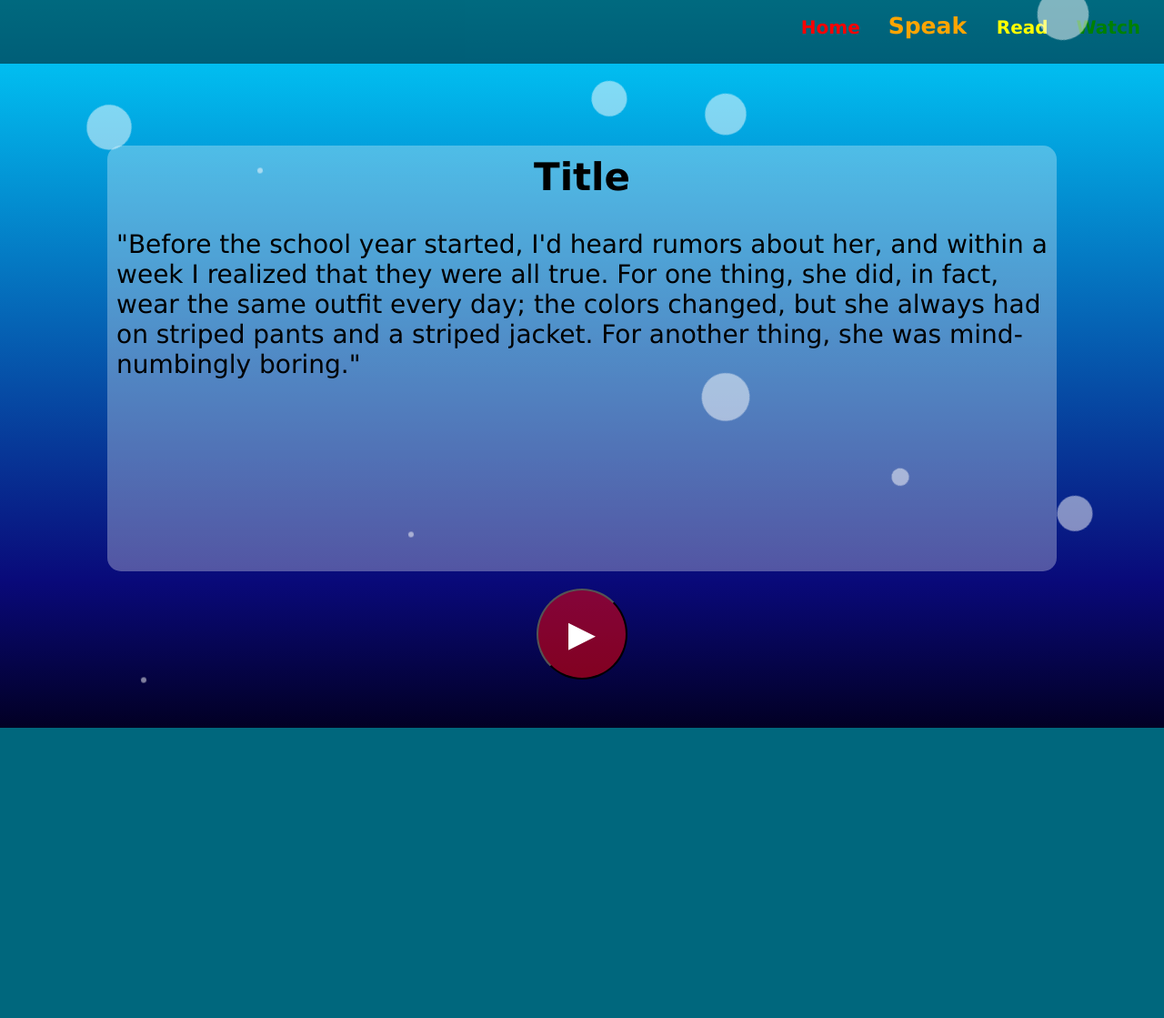
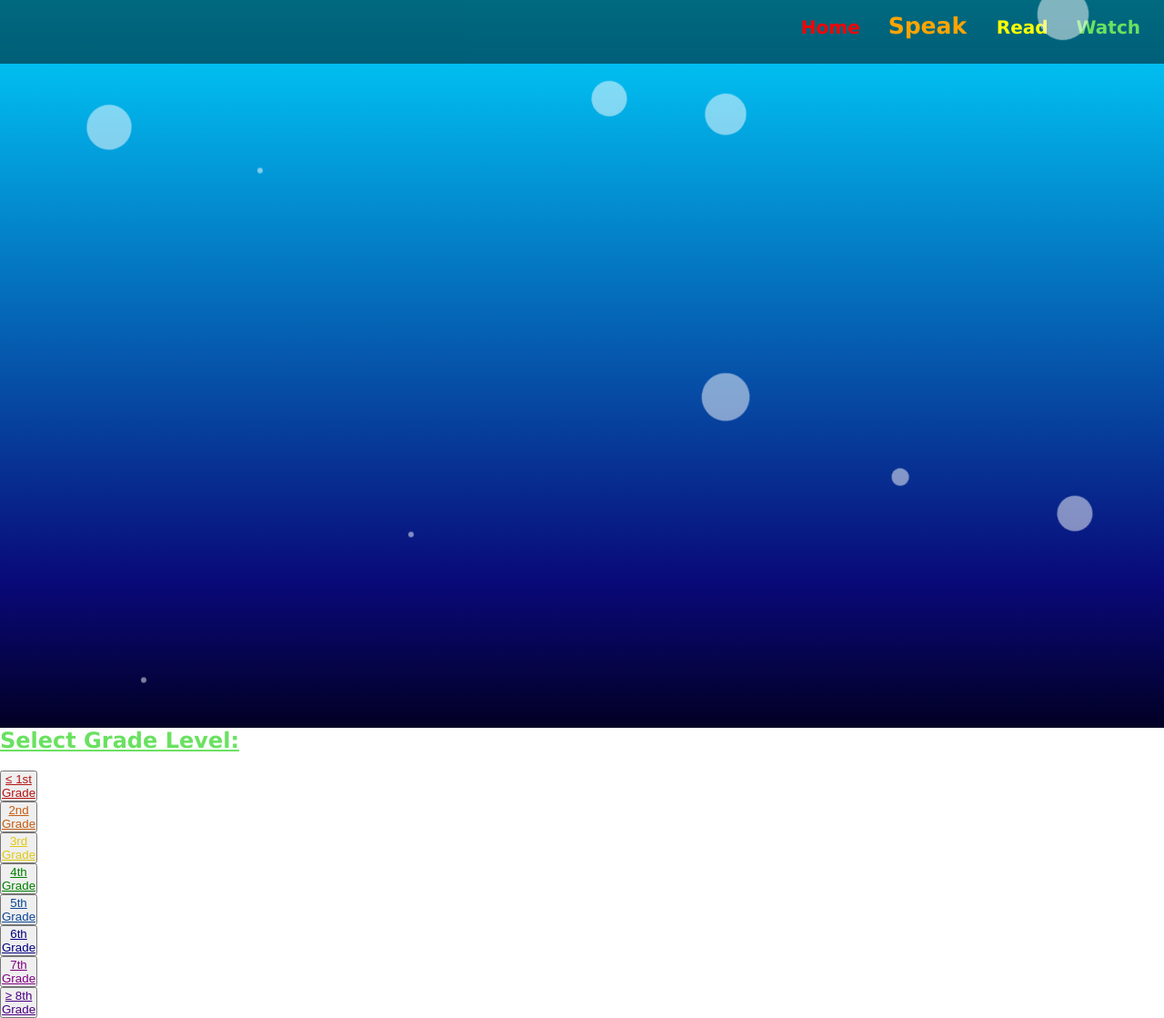
Before and after one commit to aleph-oh/reading-racer, a Flask app: page /speak/ in a window 1280 px wide. Shown: the whole page at 91% size. Before the commit the page ends 800 px from the top, so only its background shows below. Run offline with Flask 2, Linux system fonts and the light colour scheme.

Commit message:
Update speak.html

```diff
--- a/readingRacer/templates/speak.html
+++ b/readingRacer/templates/speak.html
@@ -9,7 +9,7 @@
         <li><a href="index.html" style="color:red"</a>Home</li>
         <li><a class="selected" href="speak.html" style="color:orange"</a>Speak</li>
         <li><a href="read.html" style="color: yellow" </a>Read</li>
-        <li><a href="watch.html" style="color: green" </a>Watch</li>
+        <li><a href="watch.html" style="color: 6AE161" </a>Watch</li>
       </ul>
     </div>
 
@@ -35,17 +35,31 @@
       <div>
       </div>
     </div>
-    <div class="prompt">
-    <article>
-      <h1> Title</h1>
-      </br>
-      <p>"Before the school year started, I'd heard rumors about her, and within a week I realized that they were all true.
-        For one thing, she did, in fact, wear the same outfit every day; the colors changed, but she always had on striped
-        pants and a striped jacket. For another thing, she was mind-numbingly boring."</p>
-    </article>
-      </br>
-        <section><button class="button" id="recordButton">&#9658;</button></section>
-        </div>
+    <div class="select-grade">
+        <article>
+          <h1>Select Grade Level:</h1>
+          </br>
+            <p><div class="grid-container">
+              <div class="item1"><button>
+                <a href="readingpractice.html" style="color:#b31414">&leq; 1st</br> Grade</a></div></button>
+              <div class="item2"><button>
+                <a href="readingpractice.html" style="color:#c45c12">2nd</br> Grade</a></div></button>
+              <div class="item3"><button>
+                <a href="readingpractice.html" style="color:#e0c815">3rd</br> Grade</a></div></button>
+              <div class="item4"><button>
+                <a href="readingpractice.html" style="color:green">4th</br> Grade</a></div></button>
+              <div class="item5"><button>
+                <a href="readingpractice.html" style="color:#0e4695">5th</br> Grade</a></div></button>
+              <div class="item6"><button>
+                <a href="readingpractice.html" style="color:navy">6th</br> Grade</a></div></button>
+              <div class="item7"><button>
+                <a href="readingpractice.html" style="color:purple">7th</br> Grade</a></div></button>
+              <div class="item7"><button>
+                <a href="readingpractice.html" style="color:indigo"> &geq; 8th</br> Grade</a></div></p></button>
+          </div>
+        </article>
+      </div>
+  </div>
 
   </body>
 </html>
```
